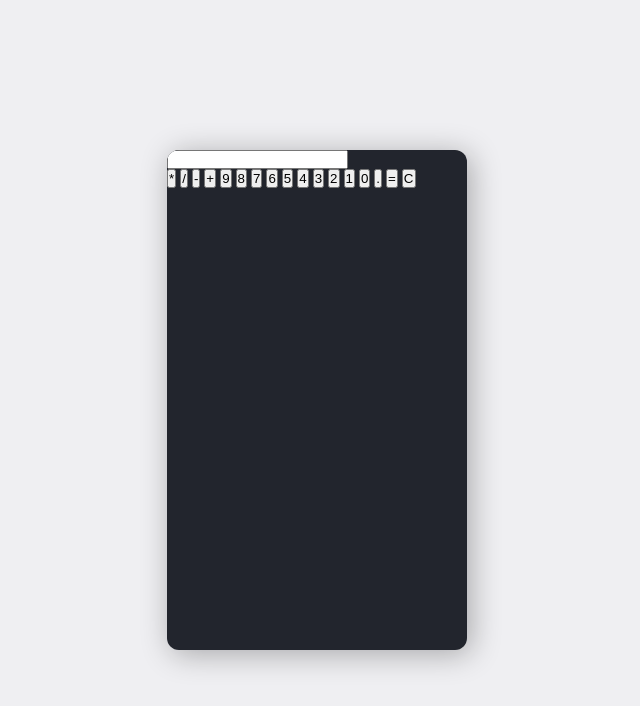
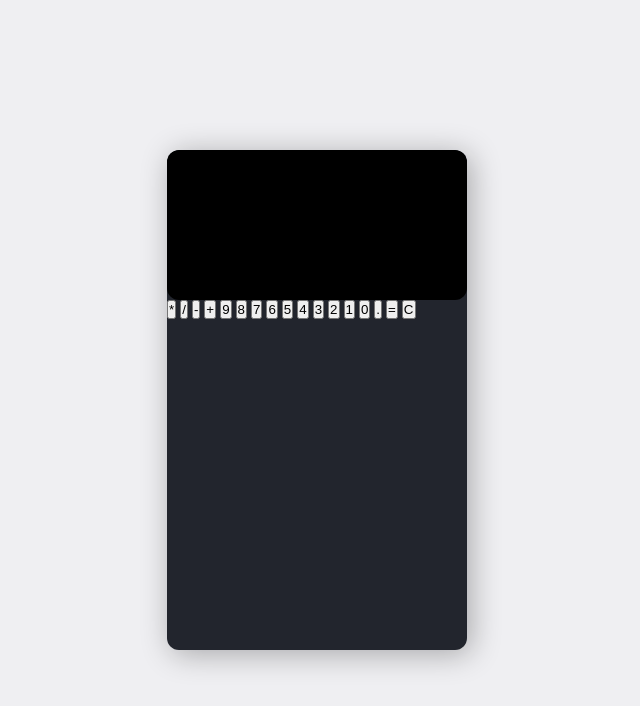
Before and after one commit to Alpha19i/calculadoraSimples, a plain HTML site: page index.html in a window 1280 px wide. Shown: the whole page, without its empty margins (323-963 px from the left). Drawn offline with Linux system fonts and the light colour scheme.

Commit message:
created screen style

```diff
--- a/styles.css
+++ b/styles.css
@@ -20,3 +20,16 @@ body{
     background: #22252D;
     overflow: hidden;
 }
+
+form input{
+    width: 100%;
+    height: 150px;
+    border: none;
+    border-radius: 12px;
+    font-size: 2rem;
+    padding: 1rem;
+    color: #fff;
+    background: #000;
+    text-align: right;
+    pointer-events: none;
+}
```
